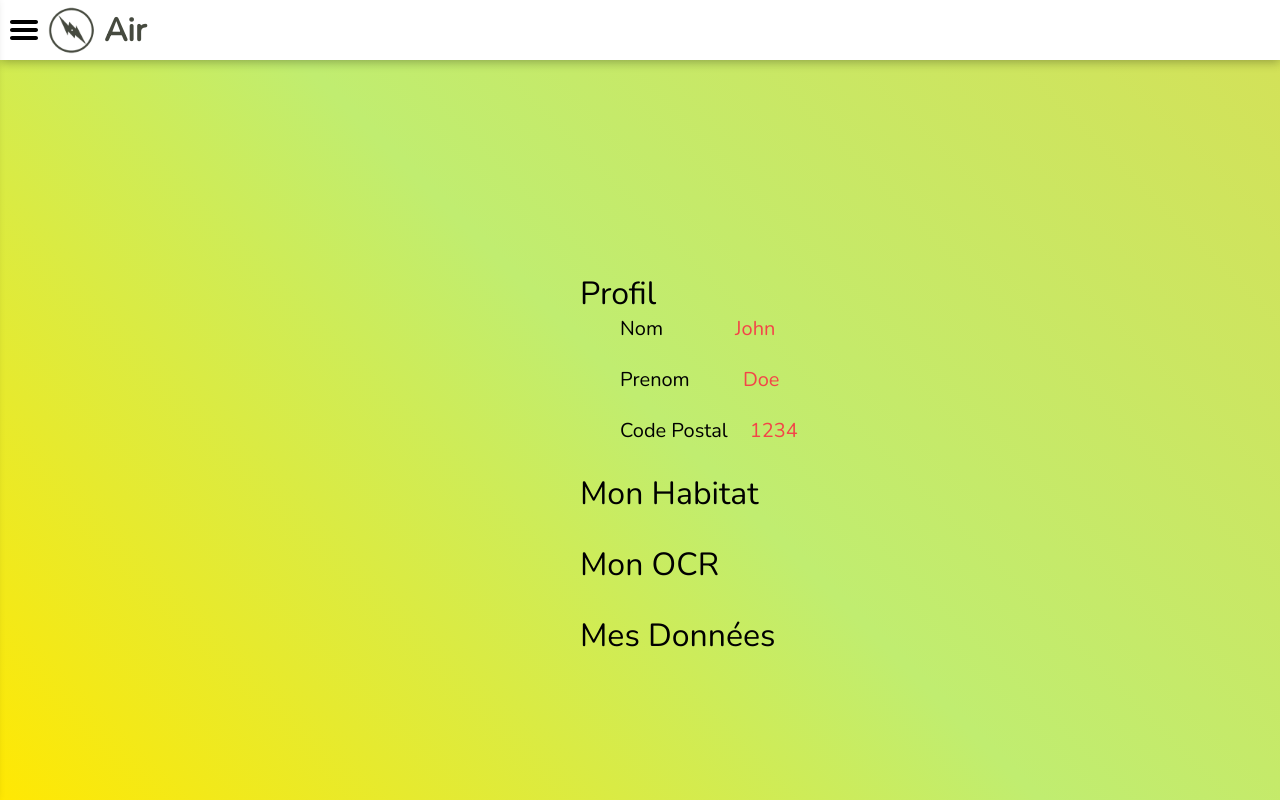
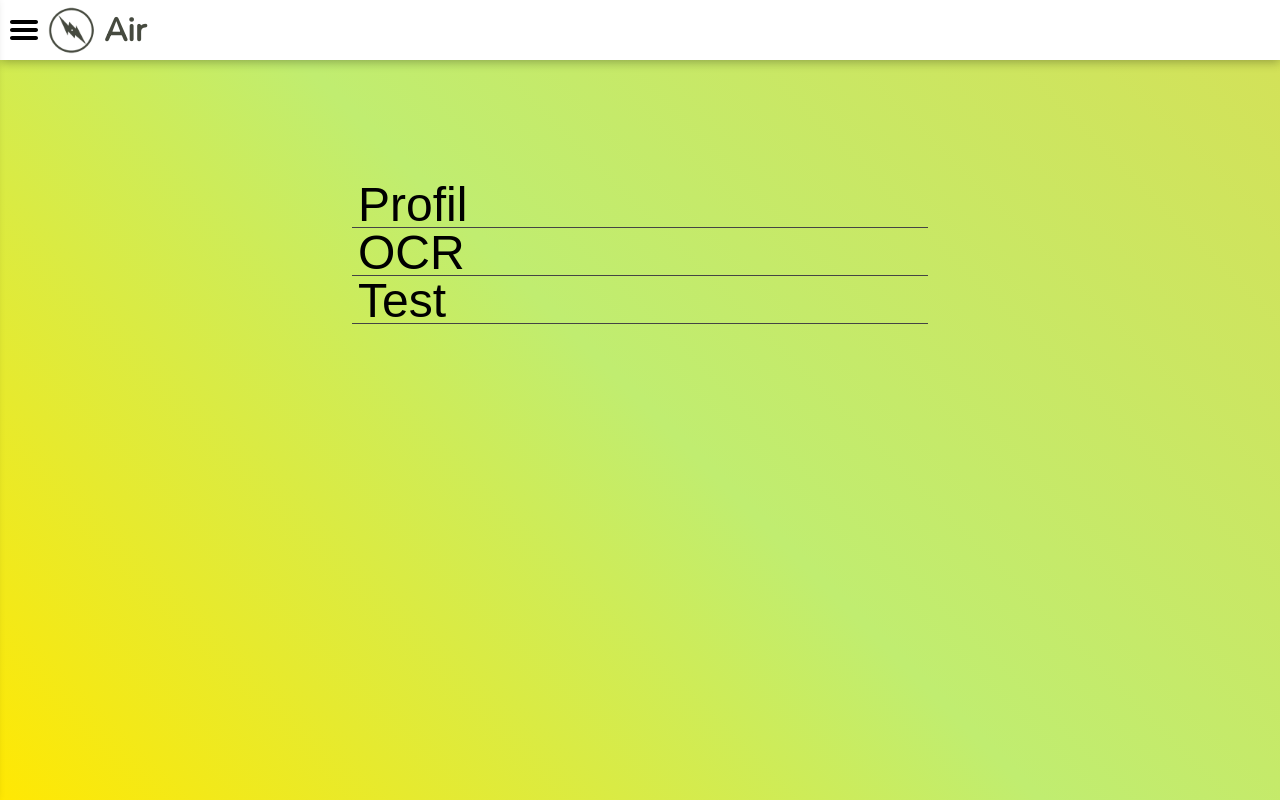
Before and after one commit to Ephec-AIR/pwa, a Vue app: page /parameters in a window 1280 px wide. Built offline with nearby package versions, Linux system fonts and the light colour scheme; what vue-chartist would draw is missing.

Commit message:
Accordion

```diff
--- /dev/null
+++ b/src/components/air-accordion-panel.vue
@@ -0,0 +1,76 @@
+<template>
+  <div  class="air-accordion-panel" >
+      <button class="air-accordion-panel__button" @click.prevent="togglePanel">
+          {{title}}
+      </button>
+        <div class="air-accordion-panel__container" id="content" v-bind:class="{close:!open}">
+          <slot></slot>
+        </div>
+  </div>
+</template>
+<script>
+
+export default {
+    props: ['title'],
+    data() {
+      return{
+        index : 0,
+        open : false
+      }
+    },
+    methods:{
+      togglePanel(){
+          this.open = !this.open
+          this.$parent.movePanels();
+          }
+    },
+  computed : {
+      _headerHeight(){
+          return this.$el.querySelector('button').offsetHeight;
+      },
+      _contentHeight(){
+          return this.$el.querySelector('.air-accordion-panel__container').offsetHeight;
+      },
+
+    },
+    mounted(){
+
+    }
+}
+</script>
+<style lang="scss">
+  .air-accordion-panel{
+      position: absolute;
+      width: 100%;
+      font-family: Nunito;
+      display: flex;
+      flex-direction: column;
+      overflow-y : auto;
+      & button{
+          width: 100%;
+          height : 48px;
+          line-height: 48px;
+          border: none;
+          font-size: 48px;
+          text-align: left;
+          background: transparent;
+          border-bottom: 1px solid #444;
+          &:focus{
+              background: #333;
+          }
+      }
+  }
+
+  .close{
+      opacity: 0;
+  }
+
+  .slide-enter-active,.slide-leave-active{
+      transition : max-height 0.3s ease-in;
+  }
+
+  .slide-enter,.slide-leave-active{
+     max-height: 0;
+      visibility: hidden;
+  }
+</style>
--- /dev/null
+++ b/src/components/air-accordion.vue
@@ -0,0 +1,52 @@
+<template>
+    <div class="air-accordion">
+        <slot></slot>
+    </div>
+</template>
+<script>
+export default{
+    props : ['title'],
+    data(){
+        return {
+            selectedIndex : 0,
+            panels :[]
+        }
+    },
+    methods:{
+        movePanels(){
+          let baseY = 0;
+          this.panels.forEach((panel)=>{
+              panel.$el.style.transform = `translateY(${baseY + panel._headerHeight * panel.index}px)`;
+
+              if(panel.open){
+                  baseY += panel._contentHeight;
+              }
+          });
+        }
+    },
+    mounted (){
+      this.panels = this.$children;
+      this.panels.forEach((panel,i)=> {
+        panel.index = i;
+      });
+      this.movePanels();
+    },
+
+}
+
+</script>
+<style>
+    .air-accordion{
+
+        position : relative;
+        width : 45vw;
+        top : 15vh;
+        margin : auto;
+        background : #FFF;
+        display: flex;
+        flex-direction: column;
+        font-family: Nunito;
+        transition: transform 0.3s ease-in, opacity 0.3s ease-in;
+    }
+
+</style>
--- a/src/components/air-param.vue
+++ b/src/components/air-param.vue
@@ -1,35 +1,56 @@
 <template>
   <div class="air-param">
-      <ul class="air-param-list">
+      <!--
+        <ul class="air-param-list">
         <li class="air-param-list-profil__container">
-          Profil
-          <ul class="air-param-list-profil__datas">
-            <li>
-             <span class="air-param-list-profil-firstname__title">Nom</span>{{firstName}}
-            </li>
-            <li>
-              <span  class="air-param-list-profil-lastname__title">Prenom</span>    {{lastName}}
-            </li>
-            <li>
-              <span class="air-param-list-profil-postalCode__title">Code Postal</span>   {{postalCode}}
-            </li>
-          </ul>
+          <button>Profil</button>
+
         </li>
         <li class="air-param-list-House__container">
-          Mon Habitat
+          <button>Mon habitat</button>
         </li>
         <li class="air-param-list-OCR__container">
-          Mon OCR
+         <button>Mon OCR</button>
         </li>
         <li class="air-param-list-Datas__container">
-          Mes Données
+          <button>Mes Données</button>
         </li>
       </ul>
+      -->
+      <air-accordion class="air-param__accordion">
+        <air-accordion-panel  title="Profil">
+          <p>Et Epigonus quidem amictu tenus philosophus, ut apparuit, prece frustra temptata, sulcatis lateribus mortisque metu admoto turpi confessione cogitatorum socium, quae nulla erant, fuisse firmavit cum nec vidisset quicquam nec audisset penitus expers forensium rerum; Eusebius vero obiecta fidentius negans, suspensus in eodem gradu constantiae stetit latrocinium illud esse, non iudicium clamans.</p>
+
+          <p>Saraceni tamen nec amici nobis umquam nec hostes optandi, ultro citroque discursantes quicquid inveniri poterat momento temporis parvi vastabant milvorum rapacium similes, qui si praedam dispexerint celsius, volatu rapiunt celeri, aut nisi impetraverint, non inmorantur.</p>
+
+          <p>Et quoniam apud eos ut in capite mundi morborum acerbitates celsius dominantur, ad quos vel sedandos omnis professio medendi torpescit, excogitatum est adminiculum sospitale nequi amicum perferentem similia videat, additumque est cautionibus paucis remedium aliud satis validum, ut famulos percontatum missos quem ad modum valeant noti hac aegritudine colligati, non ante recipiant domum quam lavacro purgaverint corpus. ita etiam alienis oculis visa metuitur labes.</p>
+        </air-accordion-panel>
+        <air-accordion-panel title="OCR">
+          <p>Et Epigonus quidem amictu tenus philosophus, ut apparuit, prece frustra temptata, sulcatis lateribus mortisque metu admoto turpi confessione cogitatorum socium, quae nulla erant, fuisse firmavit cum nec vidisset quicquam nec audisset penitus expers forensium rerum; Eusebius vero obiecta fidentius negans, suspensus in eodem gradu constantiae stetit latrocinium illud esse, non iudicium clamans.</p>
+
+          <p>Saraceni tamen nec amici nobis umquam nec hostes optandi, ultro citroque discursantes quicquid inveniri poterat momento temporis parvi vastabant milvorum rapacium similes, qui si praedam dispexerint celsius, volatu rapiunt celeri, aut nisi impetraverint, non inmorantur.</p>
+
+          <p>Et quoniam apud eos ut in capite mundi morborum acerbitates celsius dominantur, ad quos vel sedandos omnis professio medendi torpescit, excogitatum est adminiculum sospitale nequi amicum perferentem similia videat, additumque est cautionibus paucis remedium aliud satis validum, ut famulos percontatum missos quem ad modum valeant noti hac aegritudine colligati, non ante recipiant domum quam lavacro purgaverint corpus. ita etiam alienis oculis visa metuitur labes.</p>
+        </air-accordion-panel>
+        <air-accordion-panel title="Test">
+          <p>Et Epigonus quidem amictu tenus philosophus, ut apparuit, prece frustra temptata, sulcatis lateribus mortisque metu admoto turpi confessione cogitatorum socium, quae nulla erant, fuisse firmavit cum nec vidisset quicquam nec audisset penitus expers forensium rerum; Eusebius vero obiecta fidentius negans, suspensus in eodem gradu constantiae stetit latrocinium illud esse, non iudicium clamans.</p>
+
+          <p>Saraceni tamen nec amici nobis umquam nec hostes optandi, ultro citroque discursantes quicquid inveniri poterat momento temporis parvi vastabant milvorum rapacium similes, qui si praedam dispexerint celsius, volatu rapiunt celeri, aut nisi impetraverint, non inmorantur.</p>
+
+          <p>Et quoniam apud eos ut in capite mundi morborum acerbitates celsius dominantur, ad quos vel sedandos omnis professio medendi torpescit, excogitatum est adminiculum sospitale nequi amicum perferentem similia videat, additumque est cautionibus paucis remedium aliud satis validum, ut famulos percontatum missos quem ad modum valeant noti hac aegritudine colligati, non ante recipiant domum quam lavacro purgaverint corpus. ita etiam alienis oculis visa metuitur labes.</p>
+        </air-accordion-panel>
+      </air-accordion>
   </div>
 </template>
 
 <script>
+import AirAccordion from './air-accordion';
+import AirAccordionPanel from './air-accordion-panel';
   export default{
+    components:{
+      AirAccordion,
+      AirAccordionPanel
+    },
     data (){
       return {
         firstName :'John',
@@ -45,10 +66,13 @@
 </script>
 
 <style lang="scss">
+
   .air-param {
-    height: 100%;
-    display: flex;
-    flex-direction: row;
+    margin : 0;
+    padding : 0;
+    font-family : Nunito;
+    display:flex;
+    flex-direction : column;
   }
 
    .air-param-list {
@@ -60,49 +84,31 @@
       margin-left: -100px;
       font-size: 2em;
       width: 25%;
+      &>*{
+        width : 10em;
+      }
     }
 
-    .air-param-list li{
-      margin-bottom: 10%;
+    .air-param-list button{
+      background: transparent;
+      border : none;
+      font-size : 30px;
+      font-family: Nunito;
+    }
+
+    .air-param-list-profil__entries{
+      list-style: none;
+      font-size : 20px;
+      text-align: left;
+      display :grid;
+      grid-template-columns: 150px 50px;
+    }
+
+    .air-param-list-profil__entries>*:nth-child(even){
+      color: #f34548;
     }
 
 
 
 
-
-    .air-param-list-profil__titles{
-      list-style: none;
-      font-size : 20px;
-    }
-
-
-    .air-param-list-profil__datas li{
-      font-size : 20px;
-      color : #F34548;
-      font-style: bold;
-      list-style: none;
-
-    }
-
-    .air-param-list-profil__datas li span{
-      font-size : 20px;
-      color : black;
-      font-style: bold;
-
-
-    }
-
-    .air-param-list-profil-firstname__title{
-       margin-right : 30%;
-    }
-
-    .air-param-list-profil-lastname__title{
-      margin-right: 20%;
-    }
-
-    .air-param-list-profil-postalCode__title{
-      margin-right: 7%;
-    }
-
-
 </style>
```
